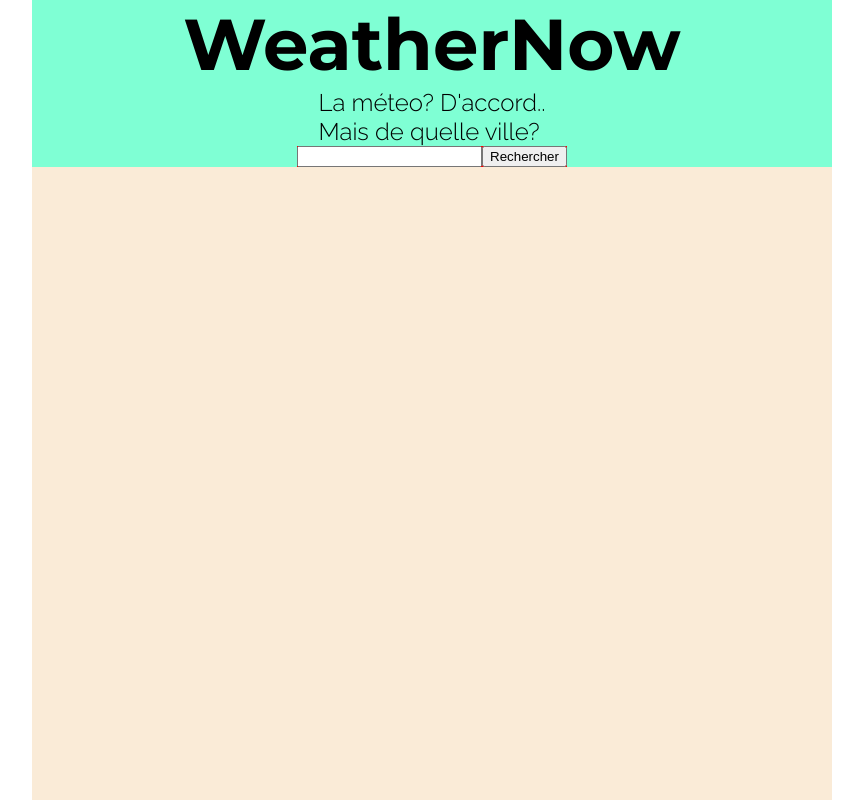
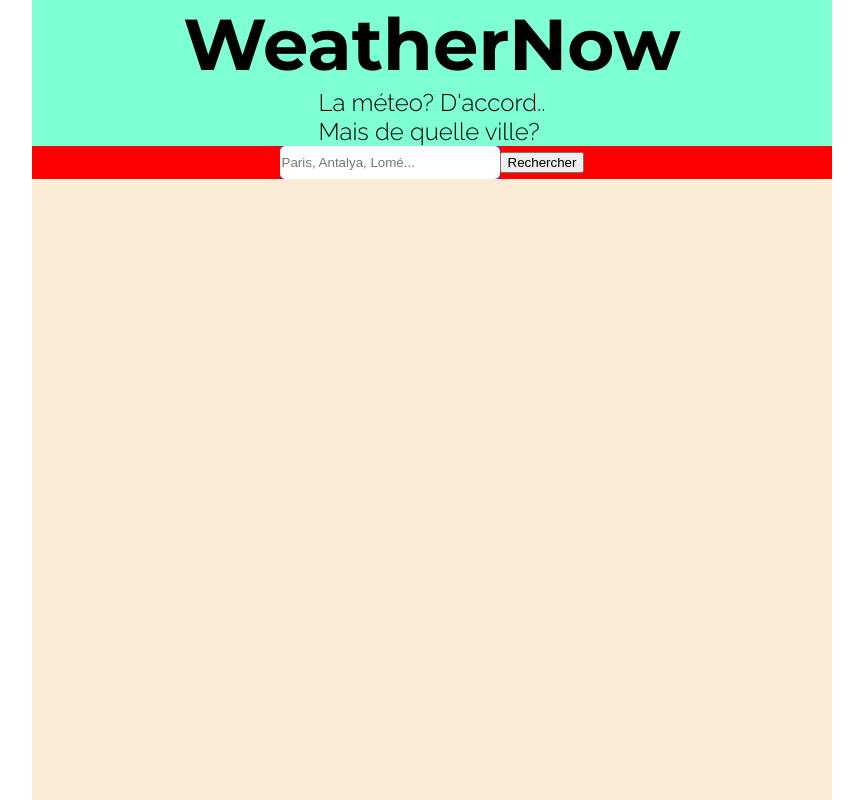
Before and after one commit to Bnkjs/WeatherNow-JS, a Next.js app: page / in a window 1280 px wide. Shown: the whole page, without its empty margins (208-1071 px from the left). Built offline with nearby package versions, Linux system fonts and the light colour scheme.

Commit message:
modified: componenent + scss file

```diff
--- a/components/SearchBar/SearchBar.jsx
+++ b/components/SearchBar/SearchBar.jsx
@@ -1,8 +1,14 @@
 
-export const SearchBar = (handleFunc) => {
+export const SearchBar = ({inputChange, handleFunc}) => {
   return(<div id='searchBar'>
-     <form className="search-input">
-       <input type="text" name='user-search' id='user-search' />
+     <form id="form-weather">
+       <input
+        type="text"
+        name='search-input'
+        placeholder='Paris, Antalya, Lomé...'
+        className='search-input'
+        onChange={inputChange}
+       />
      </form>
      <button onClick={handleFunc}>Rechercher</button>
   </div>)
--- a/components/SearchBar/SearchBar.scss
+++ b/components/SearchBar/SearchBar.scss
@@ -1,4 +1,21 @@
+@mixin flex-center {
+  display: flex;
+  justify-content: center;
+  align-items: center;
+}
 #searchBar{
   display: flex;
   background-color: red;
+  width: 100%;
+  @include flex-center();
 }
+form{
+  background-color: rebeccapurple;
+ .search-input{
+   height: 2.50em;
+   width: 16.5em;
+   outline: none;
+   border: none;
+   border-radius: 0.42em;
+ }
+}
```
